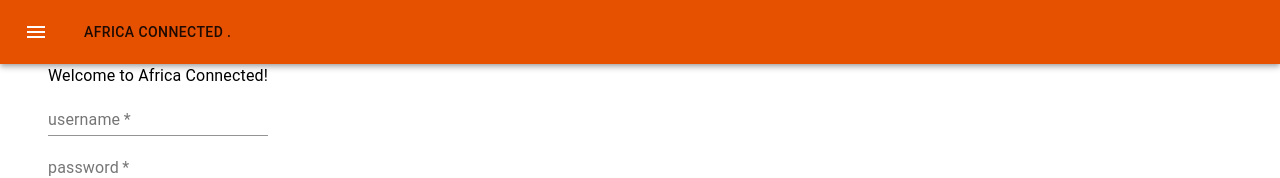
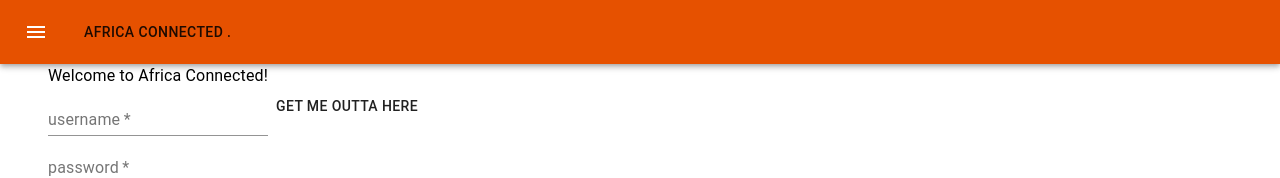
Before and after one commit to Prudent-de-Friess-United/front-end, a React (Create React App) app: page /user-home in a window 1280 px wide. Shown: the top 178 px of the page. Built offline with nearby package versions, Linux system fonts and the light colour scheme; no server answers.

Commit message:
fixed render issue

```diff
--- a/src/App.js
+++ b/src/App.js
@@ -20,7 +20,7 @@
 				<Navbar />
 				<div className="App">
 					<Route exact path="/">
-						{!appState.login.Success ? <HomeLogin /> : <Landing />
+						{!appState.login.loginSuccess ? <HomeLogin /> : <Landing />
 						//Change route in Login to push history to Landing
 						}
 					</Route>
@@ -28,7 +28,7 @@
 						<Signup />
 					</Route>
 					<Route path="/sign-in">
-						<HomeLogin />
+						{!appState.login.loginSuccess ? <HomeLogin /> : <Landing />}
 					</Route>
 					<Route exact path="/user-home">
 						<Landing />
--- a/src/components/Login.js
+++ b/src/components/Login.js
@@ -38,7 +38,6 @@
 				console.log(`login`, res);
 				dispatch({type: 'LOGINSUCCESS', payload: res.data});
 				console.log(`appState`, appState);
-				return true;
 			})
 			.catch(error => {
 				console.log(error);
@@ -83,7 +82,7 @@
 					error={!userValid}
 					value={username}
 					onChange={handleUsernameChanges}
-					helperText={(userValid ? "" : "Must be at least three characters long")}
+					helperText={userValid ? '' : 'Must be at least three characters long'}
 					color="white"
 				/>
 				<TextField
@@ -93,16 +92,28 @@
 					error={!passValid}
 					value={password}
 					onChange={handlePasswordChanges}
-					helperText={(passValid ? "" : "Must be at least six characters long")}
+					helperText={passValid ? '' : 'Must be at least six characters long'}
 				/>
 				{appState.login.loading ? (
 					<CircularProgress />
 				) : (
-					<Button color="white" onClick={handleSubmit} disabled={valid ? false : true}>
+					<Button
+						color="white"
+						onClick={handleSubmit}
+						disabled={valid ? false : true}
+					>
 						Submit
 					</Button>
 				)}
 			</FormControl>
+			<Button
+				onClick={() => {
+					props.history.push('/user-home');
+				}}
+			>
+				{' '}
+				Get me Outta Here
+			</Button>
 			<Container>
 				<p>{appState.login.message}</p>
 			</Container>
```
